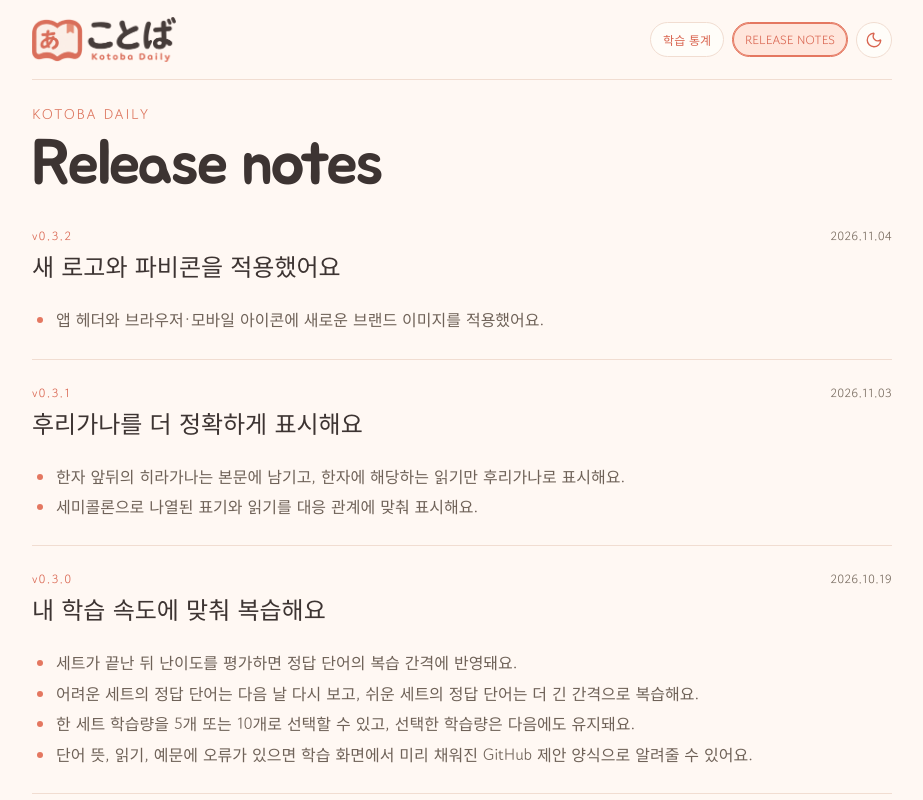
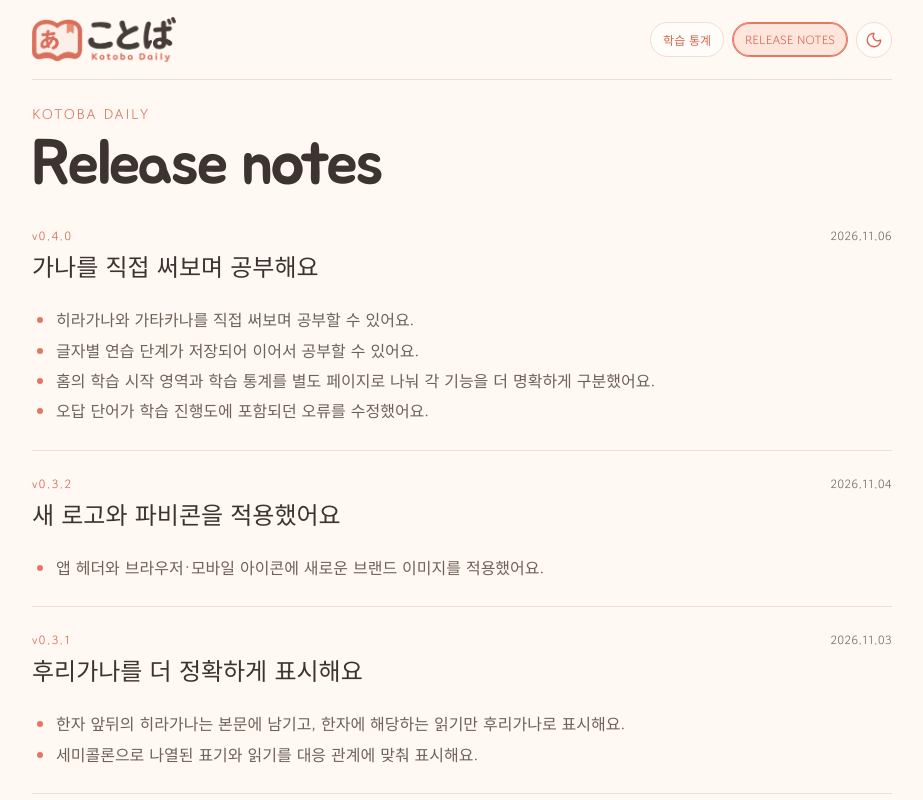
Before and after one commit to serene1004/kotoba-daily, a React (Vite) app: page /updates in a window 1280 px wide. Shown: the top 800 px of the page, without its empty margins (178-1101 px from the left). Built offline with nearby package versions, Linux system fonts and the light colour scheme.

Commit message:
docs(release): add 0.4.0 release notes

```diff
--- a/package.json
+++ b/package.json
@@ -1,7 +1,7 @@
 {
   "name": "kotoba-daily",
   "private": true,
-  "version": "0.3.2",
+  "version": "0.4.0",
   "packageManager": "pnpm@11.17.0",
   "type": "module",
   "scripts": {
--- a/src/data/releases.ts
+++ b/src/data/releases.ts
@@ -6,6 +6,17 @@ export type Release = {
 };
 
 export const releases: Release[] = [
+  {
+    version: '0.4.0',
+    date: '2026.11.06',
+    title: '가나를 직접 써보며 공부해요',
+    changes: [
+      '히라가나와 가타카나를 직접 써보며 공부할 수 있어요.',
+      '글자별 연습 단계가 저장되어 이어서 공부할 수 있어요.',
+      '홈의 학습 시작 영역과 학습 통계를 별도 페이지로 나눠 각 기능을 더 명확하게 구분했어요.',
+      '오답 단어가 학습 진행도에 포함되던 오류를 수정했어요.',
+    ],
+  },
   {
     version: '0.3.2',
     date: '2026.11.04',
```
Also changed, not shown: 1 other file (tests, documents, lock files or other folders).
